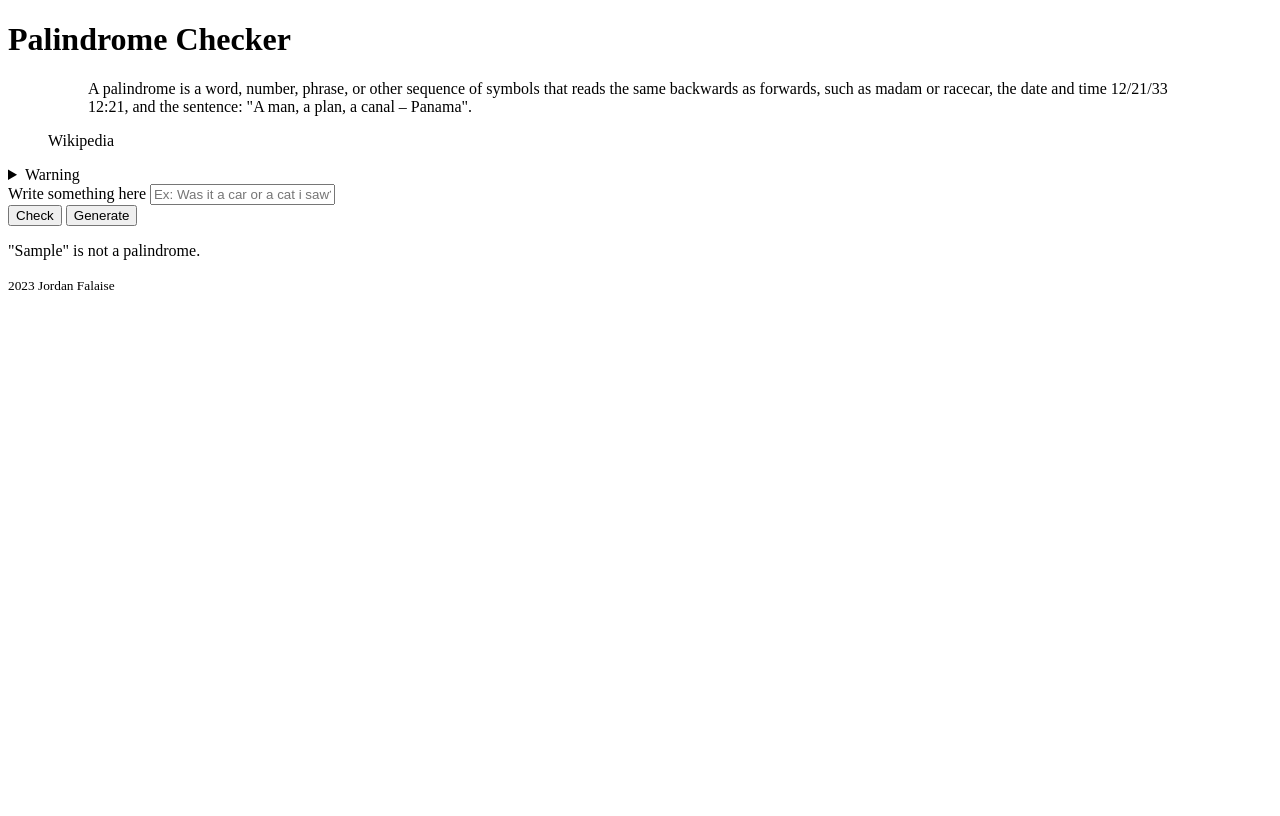
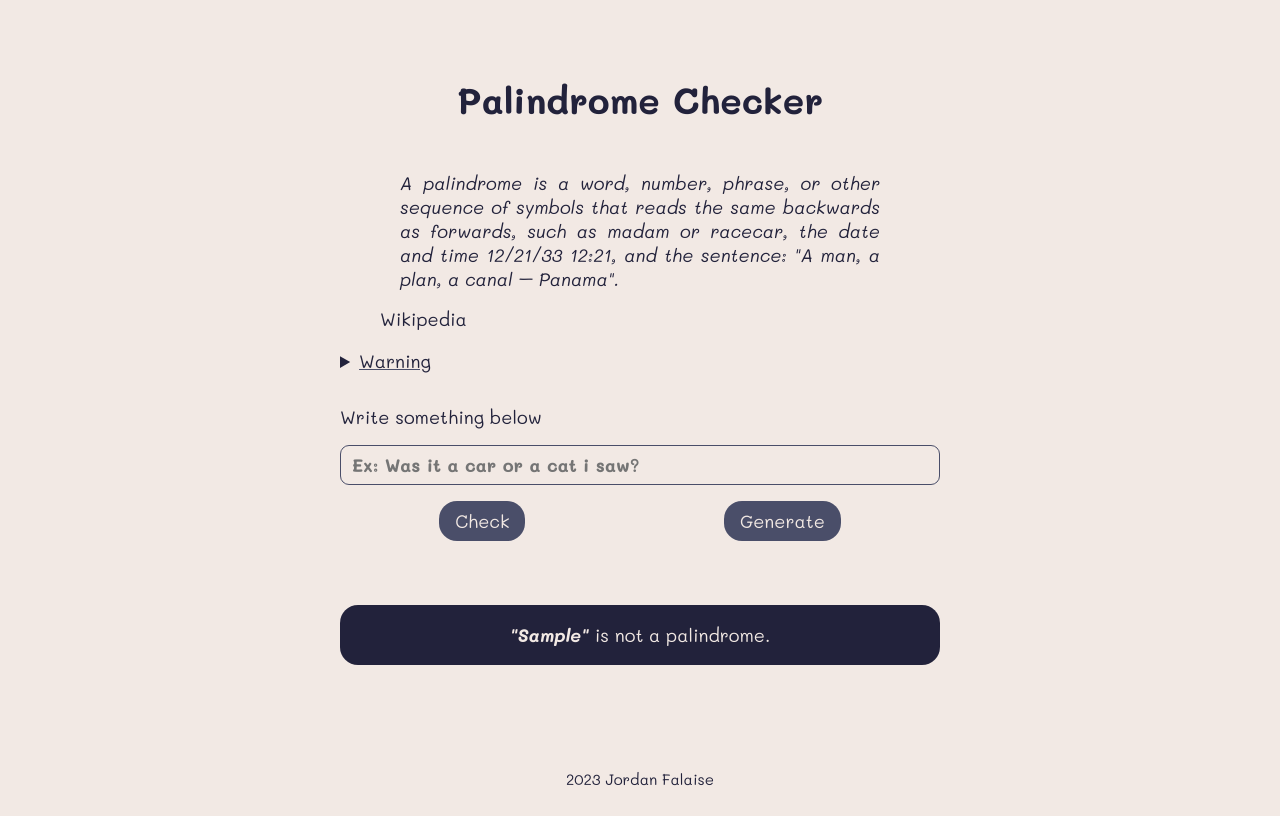
Before and after one commit to joanFaseDev/100-days-of-code-projects, a plain HTML site: page 3.PalindromeChecker/index.html in a window 1280 px wide. Both pictures are taken after typing "Sample" into the empty fields and a click on the button "Check". Drawn offline with Linux system fonts and the light colour scheme.

Commit message:
Added stylesheet && minor javascript corrections

```diff
--- a/3.PalindromeChecker/index.html
+++ b/3.PalindromeChecker/index.html
@@ -22,7 +22,7 @@
         </details>
         <form action="#">
             <div id="input-container">
-                <label id="label-input" for="user-input">Write something here</label>
+                <label id="label-input" for="user-input">Write something below</label>
                 <input id="user-input" type="text" name="user-input" placeholder="Ex: Was it a car or a cat i saw?">
             </div>
             <div id="buttons-container">
--- a/3.PalindromeChecker/script.js
+++ b/3.PalindromeChecker/script.js
@@ -77,18 +77,23 @@ btnCheck.addEventListener('click', (evt) => {
     evt.preventDefault();
     // Clear the DOM of the previous answer
     removeResult();
+    removeLabelWarning();
 
     const str = input.value;
     if (checkValidInput(str))
     {
-        label.textContent = 'Write something here';
+        label.textContent = 'Write something below';
         const isPalindrome = checkPalindrome(str);
         generateResult(str, isPalindrome);
         input.value = '';
     }
     else
     {
-        label.textContent = 'Write something here WITH AT LEAST ONE CHARACTER!';
+        // label.textContent = 'Write something below WITH AT LEAST ONE CHARACTER!';
+        const span = document.createElement('span');
+        span.textContent = ' WITH AT LEAST ONE CHARACTER!';
+        span.setAttribute('class', 'label-warning');
+        label.append(span);
     }
 });
 
@@ -104,13 +109,25 @@ function removeResult()
     if (result) result.remove();
 }
 
+// Delete the warning message from the DOM
+function removeLabelWarning()
+{
+    const warning = document.querySelector('.label-warning');
+    if (warning) warning.remove();
+}
+
 // Display to the screen the result of user's input being a palindrome or not
 function generateResult(inputTested, result)
 {
     const paragraph = document.createElement('p');
+    // Create a span to apply proper styling later but only to the user's input
+    const span = document.createElement('span');
+    span.textContent = `"${inputTested}"`;
+    span.setAttribute('class', 'result-input');
     paragraph.setAttribute('class', 'result');
-    paragraph.textContent = (result) ? `"${inputTested}" is a valid palindrome.`
-        : `"${inputTested}" is not a palindrome.`;
+    paragraph.textContent = (result) ? ` is a valid palindrome.`
+        : ` is not a palindrome.`;
+    paragraph.insertBefore(span, paragraph.lastChild);
     mainCtn.append(paragraph);
 }
 
@@ -135,12 +152,10 @@ function checkPalindrome(input)
     // Regular expression matching any punctuation characters (litteral notation is used for better performances)
     const regEx = /[!"#$%&'’()*+,-./:;<=>?@[\]^_`{|}\s~]/g;
     const noPunctuation = input.replace(regEx, '');
-    console.log(noPunctuation);
+
     // Convert into an array and create a copy to use the reverse method then convert back into string
     const chars = Array.from(noPunctuation, (char) => char.toLowerCase()).join('');
     const reverseChars = Array.from(chars).reverse().join('');
-
-    console.log(chars, reverseChars);
 
     // If both array's contents match then the user's input is a palindrome
     return chars === reverseChars;
--- a/3.PalindromeChecker/style.css
+++ b/3.PalindromeChecker/style.css
@@ -0,0 +1,144 @@
+@import url('https://fonts.googleapis.com/css2?family=Mali:ital,wght@0,300;0,400;0,700;1,300;1,400;1,700&display=swap');
+
+:root{
+    --default-font-size: 18px;
+    --mobile-font-size: 16px;
+    --default-font-family: 'Mali', cursive;
+    --primary-color: #f2e9e4;
+    --secondary-color: #4a4e69;
+    --font-color: #22223b;
+}
+
+body {
+    box-sizing: border-box;
+    min-height: 100vh;
+    display: flex;
+    flex-direction: column;
+    justify-content: flex-end;
+    align-items: center;
+    font-size: var(--mobile-font-size);
+    font-family: var(--default-font-family);
+    background-color: var(--primary-color);
+    color: var(--font-color);
+}
+
+h1 {
+    text-align: center;
+}
+
+details {
+    margin: 1rem 0;
+    text-align: justify;
+}
+
+summary {
+    text-decoration: var(--secondary-color) underline;
+}
+
+button {
+    background-color: var(--secondary-color);
+    color: var(--primary-color);
+    border: none;
+    border-radius: 1em;
+    padding: 0.5rem 1rem;
+    transition: background-color .3s cubic-bezier(0, 0.55, 0.45, 1),
+    transform .2s cubic-bezier(0.34, 1.56, 0.64, 1);
+}
+
+button:hover {
+    background-color: var(--font-color);
+}
+
+button:active {
+    transform: scale(1.2);
+}
+
+q {
+    font-style: italic;
+}
+
+#main-container {
+    min-height: 85vh;
+    width: min(360px, 90%);
+    padding: 1rem;
+}
+
+#definition {
+    margin: 16px 20px;
+    text-align: justify;
+    font-style: italic;
+}
+
+#input-container {
+    display: flex;
+    flex-direction: column;
+    row-gap: 1rem;
+    font-family: inherit;
+}
+
+#label-input {
+    text-align: justify;
+}
+
+#user-input {
+    font-family: inherit;
+    font-weight: bold;
+    border: 1px solid var(--secondary-color);
+    border-radius: .5em;
+    background-color: var(--primary-color);
+    padding: .4em .6em;
+}
+
+#buttons-container {
+    display: flex;
+    justify-content: space-around;
+    margin: 1rem 0;
+}
+
+#btn-check, #btn-generate {
+    font-family: inherit;
+}
+
+.result {
+    text-align: center;
+    background-color: var(--font-color);
+    color: var(--primary-color);
+    border-radius: 1em;
+    padding: 1em;
+}
+
+.result-input {
+    font-style: italic;
+    font-weight: bold;
+}
+
+.label-warning {
+    text-decoration: var(--secondary-color) underline;
+}
+
+@media(min-width: 500px)
+{
+    body {
+        font-size: var(--default-font-size);
+    }
+
+    h1 {
+        margin-bottom: 3rem;
+    }
+
+    details, summary {
+        margin: 1rem 0;
+    }
+
+    #main-container {
+        width: min(80%, 600px);
+    }
+
+    #btn-check, #btn-generate, #user-input {
+        font-size: inherit;
+    }
+
+    .result {
+        margin: 4rem 0 2rem;
+    }
+}
```
Also changed, not shown: 3.PalindromeChecker/README.md.
